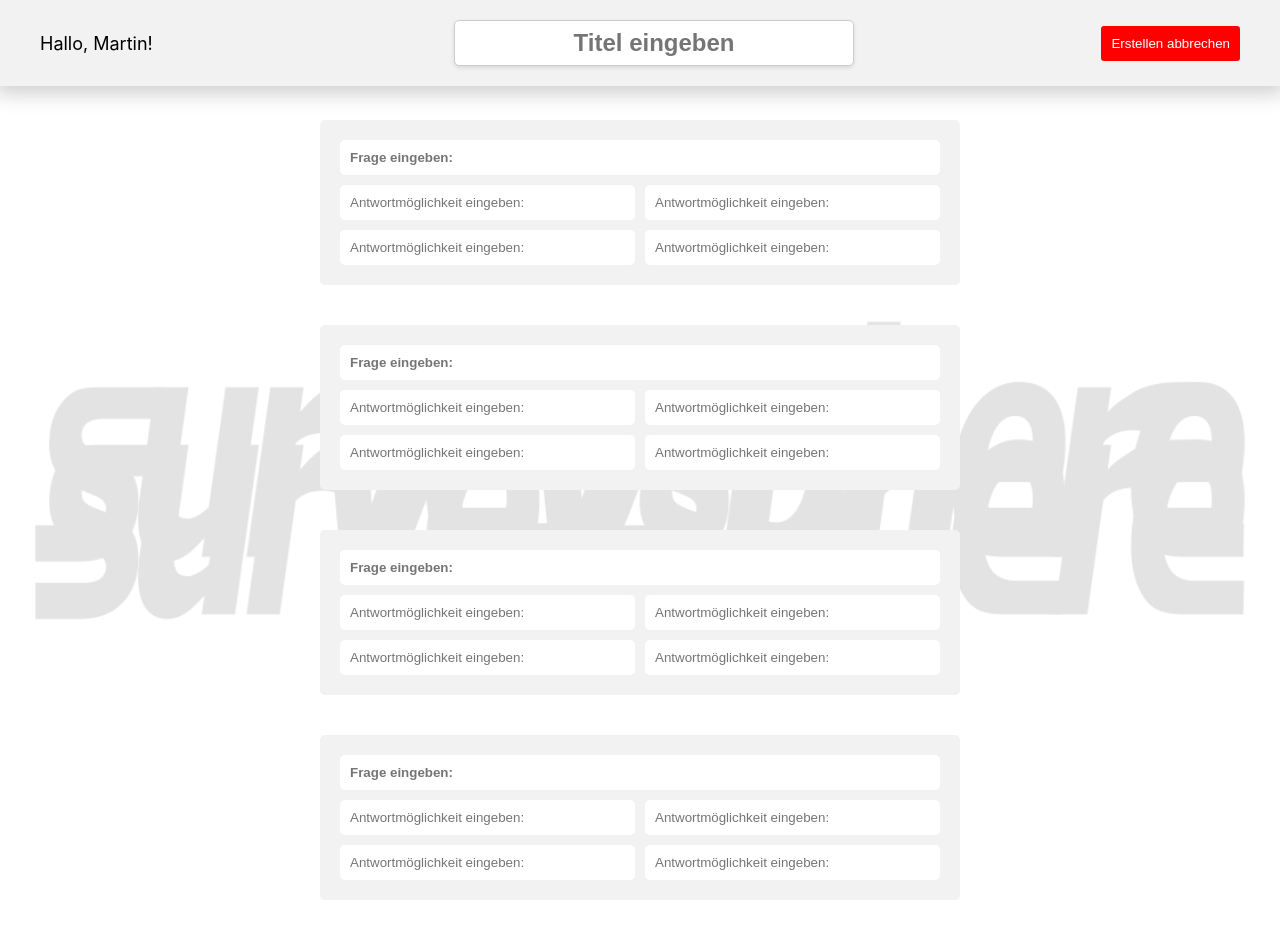
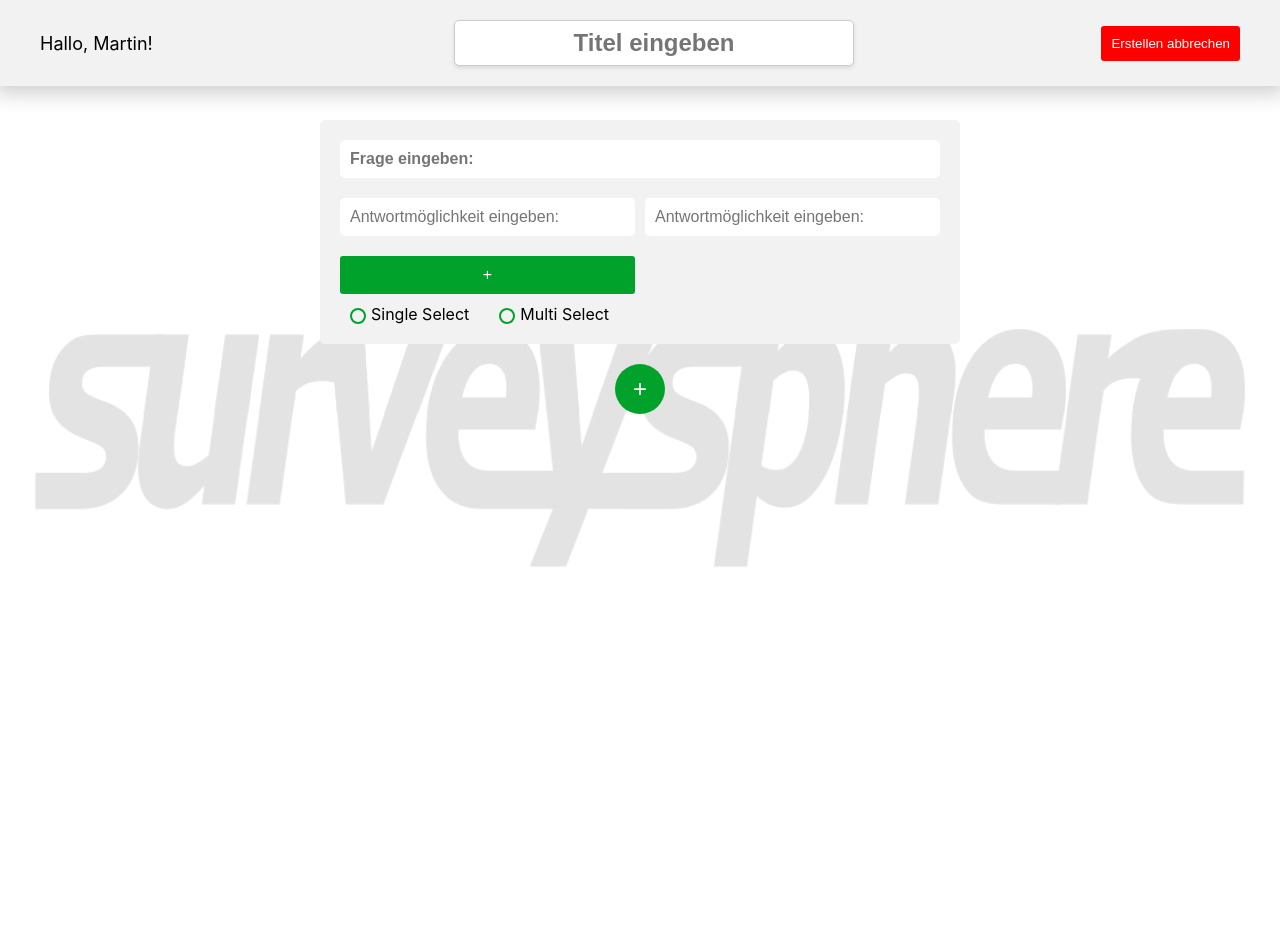
Before and after one commit to SirSimon04/SurveySphere, a React (Create React App) app in the folder client/surveysphere/: page /creator in a window 1280 px wide. Shown: the top 938 px of the page. After the commit the page ends 800 px from the top, so only its background shows below. Built offline with nearby package versions, Linux system fonts and the light colour scheme.

Commit message:
added functionality

```diff
--- a/client/surveysphere/src/components/CreateQuestionCard/CreateQuestionCard.css
+++ b/client/surveysphere/src/components/CreateQuestionCard/CreateQuestionCard.css
@@ -1,51 +1,80 @@
 .basicCard {
+    background-color: #f2f2f2;
+    padding: 20px;
+    border-radius: 10px;
+    margin-bottom: 20px;
     display: flex;
     flex-direction: column;
-    width: 600px;
-    padding: 20px;
-    background-color: #f2f2f2;
-    border-radius: 5px;
-    margin: 20px;
+    align-items: flex-start;
   }
 
-.basicCard>p:hover {
-    cursor: default;
+  .answer {
+    margin-bottom: 10px;
+    padding: 10px;
+    border: 1px solid #ccc;
+    border-radius: 3px;
+    font-size: 16px;
+    width: 100%;
+    box-sizing: border-box;
+  }
+
+  .answer.question {
+    font-weight: bold;
   }
 
   .answerGrid {
     display: grid;
     grid-template-columns: repeat(2, 1fr);
     gap: 10px;
+    align-items: center;
+    width: 100%;
+  }
+
+  .addOptionButton {
+    padding: 10px 20px;
+    background-color: #00a22b;
+    color: #fff;
+    border: none;
+    border-radius: 3px;
+    cursor: pointer;
+    width: 100%;
+    font-size: 16px;
+  }
+
+  .questionType {
+    display: flex;
+    justify-content: space-between;
+    align-items: center;
     margin-top: 10px;
   }
 
-.answer {
+  .questionType label {
     display: flex;
-    padding: 10px;
-    background-color: white;
-    border-radius: 5px;
-    border: none;
+    align-items: center;
     cursor: pointer;
+    padding-left: 5px;
+    display: inline-flex;
   }
 
-.answer-selected {
-    background-color: red;
-    color: white;
+  .questionType input[type='radio'] {
+    -webkit-appearance: none;
+    width: 16px;
+    height: 16px;
+    border: 2px solid #00a22b;
+    border-radius: 50%;
+    margin-right: 5px;
+    outline: none;
+    transition: border-color 0.3s ease-in-out;
   }
 
-.answer:hover {
-    box-shadow: 0 0 3px 1px rgba(0, 0, 0, 0.2);
-    transition: box-shadow 0.1s ease;
+  .questionType input[type='radio']:checked {
+    border-color: #00a22b;
   }
 
-.question {
-    font-weight: bold;
+  .questionType input[type='radio']:hover {
+    border-color: #007f21;
   }
 
-.question::placeholder {
-    font-weight: bold;
+  .questionType label:last-child {
+    margin-left: 20px;
   }
-
-.answer input {
-    border: none;
-}
--- a/client/surveysphere/src/components/CreateQuestionCard/CreateQuestionCard.js
+++ b/client/surveysphere/src/components/CreateQuestionCard/CreateQuestionCard.js
@@ -1,19 +1,56 @@
-import React from 'react'
-import './CreateQuestionCard.css'
-
+import React, { useState } from 'react';
+import './CreateQuestionCard.css';
 
 function CreateQuestionCard() {
+  const [question, setQuestion] = useState('');
+  const [answerOptions, setAnswerOptions] = useState(['', '']);
+  const [questionType, setQuestionType] = useState('single');
+
+  const handleQuestionChange = (e) => {
+    setQuestion(e.target.value);
+  };
+
+  const handleAnswerOptionChange = (e, index) => {
+    const updatedOptions = [...answerOptions];
+    updatedOptions[index] = e.target.value;
+    setAnswerOptions(updatedOptions);
+  };
+
+  const addAnswerOption = () => {
+    setAnswerOptions([...answerOptions, '']);
+  };
+
+  const handleQuestionTypeChange = (e) => {
+    setQuestionType(e.target.value);
+  };
+
   return (
     <div className='basicCard'>
-      <input className='answer question' placeholder='Frage eingeben:'></input>
+      <input className='answer question' placeholder='Frage eingeben:' value={question} onChange={handleQuestionChange} />
       <div className='answerGrid'>
-        <input className='answer' placeholder='Antwortmöglichkeit eingeben:'/>
-        <input className='answer' placeholder='Antwortmöglichkeit eingeben:'/>
-        <input className='answer' placeholder='Antwortmöglichkeit eingeben:'/>
-        <input className='answer' placeholder='Antwortmöglichkeit eingeben:'/>
+        {answerOptions.map((option, index) => (
+          <input
+            key={index}
+            className='answer'
+            placeholder='Antwortmöglichkeit eingeben:'
+            value={option}
+            onChange={(e) => handleAnswerOptionChange(e, index)}
+          />
+        ))}
+        <button className='addOptionButton' onClick={addAnswerOption}>+</button>
+      </div>
+      <div className='questionType'>
+        <label>
+          <input type='radio' value='single' checked={questionType === 'single'} onChange={handleQuestionTypeChange} />
+          Single Select
+        </label>
+        <label>
+          <input type='radio' value='multi' checked={questionType === 'multi'} onChange={handleQuestionTypeChange} />
+          Multi Select
+        </label>
       </div>
     </div>
-  )
+  );
 }
 
-export default CreateQuestionCard
+export default CreateQuestionCard;
--- a/client/surveysphere/src/components/Creator/Creator.css
+++ b/client/surveysphere/src/components/Creator/Creator.css
@@ -8,3 +8,19 @@
     flex-direction: column;
     align-items: center;
 }
+
+.addCardButtonContainer {
+    display: flex;
+    justify-content: center;
+  }
+
+  .addCardButton {
+    font-size: 24px;
+    background-color: #00a22b;
+    color: #fff;
+    border: none;
+    border-radius: 50%;
+    width: 50px;
+    height: 50px;
+    cursor: pointer;
+  }
--- a/client/surveysphere/src/components/Creator/Creator.js
+++ b/client/surveysphere/src/components/Creator/Creator.js
@@ -1,18 +1,24 @@
-import React from 'react'
+import React, { useState } from 'react';
 import './Creator.css'
 import CreaNavBar from '../CreaNavBar/CreaNavBar.js';
 import CreateQuestionCard from '../CreateQuestionCard/CreateQuestionCard';
 
 function Creator() {
+  const [questionCards, setQuestionCards] = useState([<CreateQuestionCard />]);
+
+  const addQuestionCard = () => {
+    setQuestionCards([...questionCards, <CreateQuestionCard />]);
+  };
+
   return (
     <div className='creatorContainer'>
-        <CreaNavBar />
-        <div className='createCardContainer'>
-          <CreateQuestionCard />
-          <CreateQuestionCard />
-          <CreateQuestionCard />
-          <CreateQuestionCard />
+      <CreaNavBar />
+      <div className='createCardContainer'>
+        {questionCards}
+        <div className='addCardButtonContainer'>
+          <button className='addCardButton' onClick={addQuestionCard}>+</button>
         </div>
+      </div>
     </div>
   )
 }
```
Lines whose indentation alone changed are shown as unchanged.
